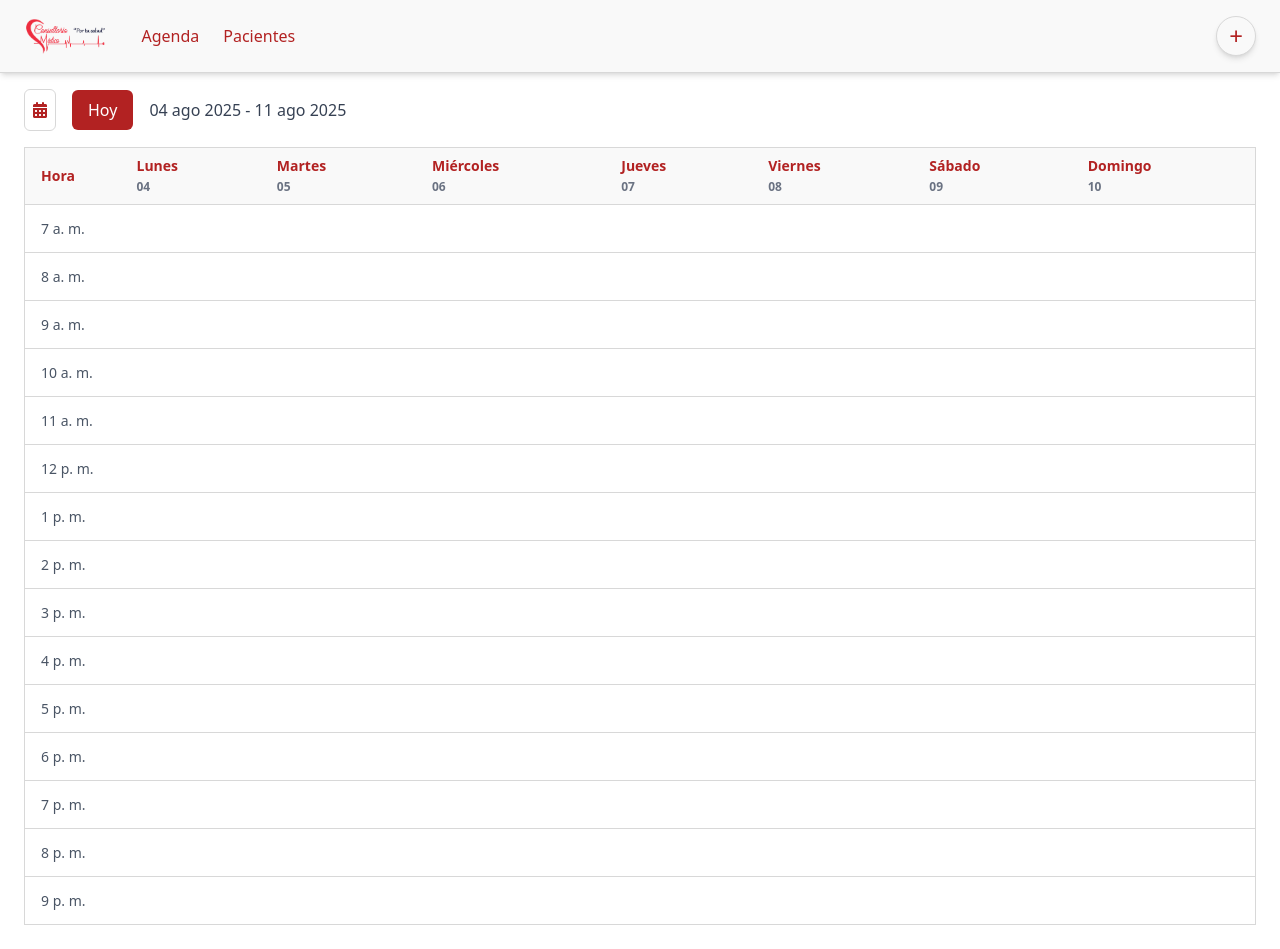
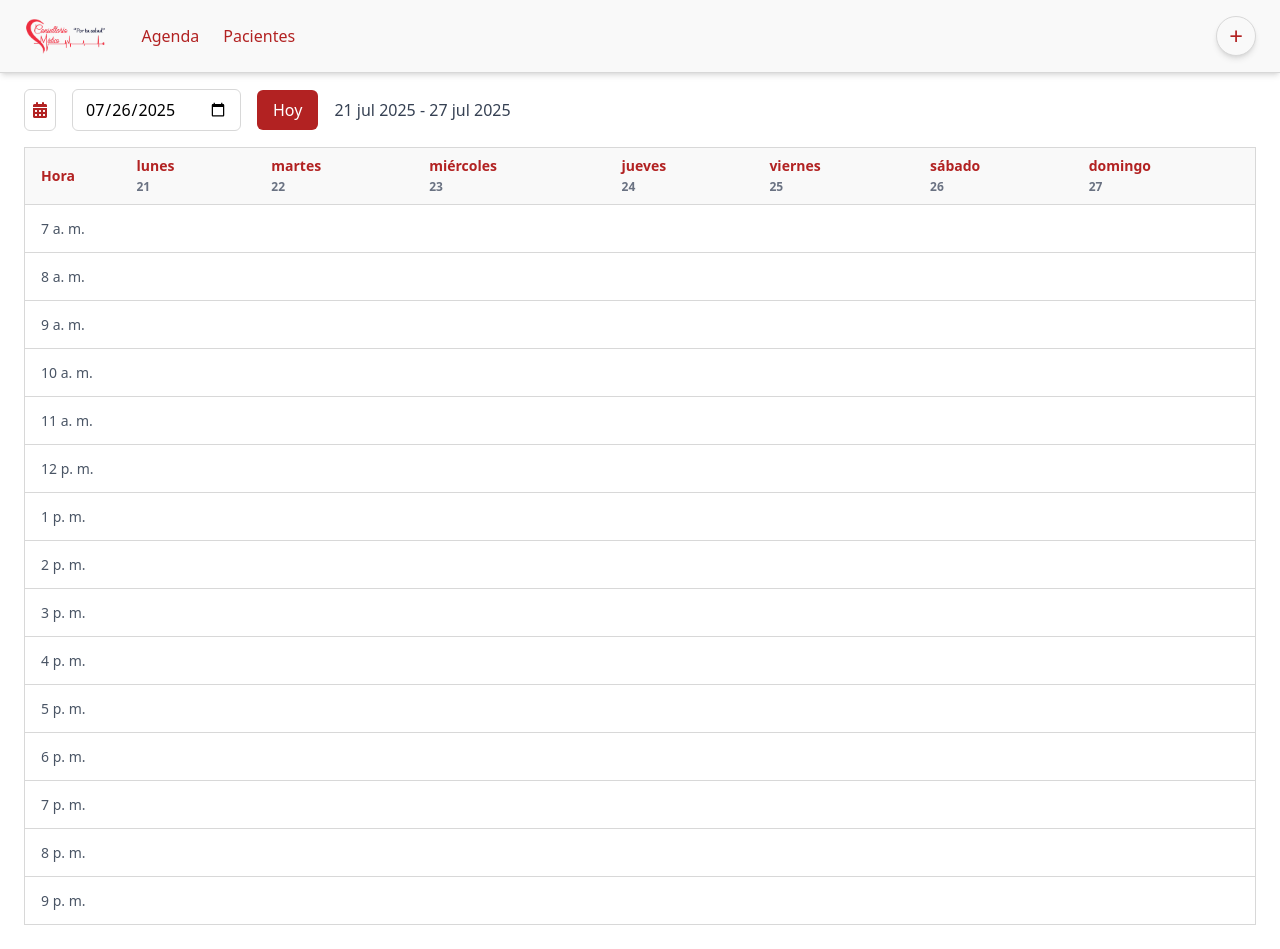
Before and after one commit to LSCasas/saludDigna, a Vue app: page /agenda in a window 1280 px wide. Built offline with nearby package versions, Linux system fonts and the light colour scheme.

Commit message:
FEAT/ add date-fns dependency and implement date selection in CalendarioHeader and CalendarioSemana components

```diff
--- a/package.json
+++ b/package.json
@@ -10,6 +10,7 @@
   },
   "dependencies": {
     "@tailwindcss/vite": "^4.1.11",
+    "date-fns": "^4.1.0",
     "tailwindcss": "^4.1.11",
     "vue": "^3.5.17",
     "vue-router": "^4.5.1"
--- a/src/components/CalendarioHeader.vue
+++ b/src/components/CalendarioHeader.vue
@@ -1,29 +1,68 @@
 <template>
   <div class="flex items-center gap-4 px-6 py-4">
-    <button
-      class="bg-white border border-[#D8D8D8] p-2 rounded-md text-[#B22222] hover:bg-[#F9F9F9]"
+    <label
+      for="inputFecha"
+      class="bg-white border border-[#D8D8D8] p-2 rounded-md text-[#B22222] hover:bg-[#F9F9F9] cursor-pointer"
     >
       <i class="fas fa-calendar-alt"></i>
-    </button>
+    </label>
+
+    <input
+      id="inputFecha"
+      type="date"
+      class="border border-[#D8D8D8] rounded-md px-3 py-2 focus:outline-none focus:ring-2 focus:ring-[#B22222]"
+      :value="fechaInput"
+      @change="cambiarFecha"
+    />
+
     <button
       class="bg-[#B22222] text-white px-4 py-2 rounded-md hover:opacity-90"
+      @click="irAHoy"
     >
       Hoy
     </button>
     <span class="text-gray-700 font-medium">
-      {{ fechaInicio }} - {{ fechaFin }}
+      {{ rangoTexto }}
     </span>
   </div>
 </template>
 
 <script>
+import { format, startOfWeek, endOfWeek } from "date-fns";
+import { es } from "date-fns/locale";
+
 export default {
   name: "CalendarioHeader",
-  data() {
-    return {
-      fechaInicio: "04 ago 2025",
-      fechaFin: "11 ago 2025",
-    };
+  props: {
+    fechaSeleccionada: {
+      type: Date,
+      required: true,
+    },
+  },
+  computed: {
+    rangoTexto() {
+      const inicio = startOfWeek(this.fechaSeleccionada, { weekStartsOn: 1 });
+      const fin = endOfWeek(this.fechaSeleccionada, { weekStartsOn: 1 });
+      return `${format(inicio, "dd MMM yyyy", { locale: es })} - ${format(
+        fin,
+        "dd MMM yyyy",
+        { locale: es }
+      )}`;
+    },
+    fechaInput() {
+      return format(this.fechaSeleccionada, "yyyy-MM-dd");
+    },
+  },
+  methods: {
+    cambiarFecha(event) {
+      const nuevaFecha = new Date(event.target.value);
+      if (!isNaN(nuevaFecha)) {
+        this.$emit("cambiar-fecha", nuevaFecha);
+      }
+    },
+    irAHoy() {
+      this.$emit("cambiar-fecha", new Date());
+    },
   },
 };
 </script>
--- a/src/components/CalendarioSemana.vue
+++ b/src/components/CalendarioSemana.vue
@@ -31,19 +31,31 @@
 </template>
 
 <script>
+import { startOfWeek, addDays, format } from "date-fns";
+import { es } from "date-fns/locale";
+
 export default {
   name: "CalendarioSemana",
+  props: {
+    fechaSeleccionada: {
+      type: Date,
+      required: true,
+    },
+  },
+  computed: {
+    diasSemana() {
+      const inicio = startOfWeek(this.fechaSeleccionada, { weekStartsOn: 1 });
+      return Array.from({ length: 7 }, (_, i) => {
+        const fecha = addDays(inicio, i);
+        return {
+          nombre: format(fecha, "EEEE", { locale: es }),
+          fecha: format(fecha, "dd", { locale: es }),
+        };
+      });
+    },
+  },
   data() {
     return {
-      diasSemana: [
-        { nombre: "Lunes", fecha: "04" },
-        { nombre: "Martes", fecha: "05" },
-        { nombre: "Miércoles", fecha: "06" },
-        { nombre: "Jueves", fecha: "07" },
-        { nombre: "Viernes", fecha: "08" },
-        { nombre: "Sábado", fecha: "09" },
-        { nombre: "Domingo", fecha: "10" },
-      ],
       horas: [
         "7 a. m.",
         "8 a. m.",
--- a/src/views/Agenda.vue
+++ b/src/views/Agenda.vue
@@ -1,8 +1,11 @@
 <template>
   <div>
     <Navbar />
-    <CalendarioHeader />
-    <CalendarioSemana />
+    <CalendarioHeader
+      :fechaSeleccionada="fechaSeleccionada"
+      @cambiar-fecha="actualizarFecha"
+    />
+    <CalendarioSemana :fechaSeleccionada="fechaSeleccionada" />
   </div>
 </template>
 
@@ -12,10 +15,21 @@ import CalendarioHeader from "../components/CalendarioHeader.vue";
 import CalendarioSemana from "../components/CalendarioSemana.vue";
 
 export default {
+  name: "CalendarioView",
   components: {
     Navbar,
     CalendarioHeader,
     CalendarioSemana,
   },
+  data() {
+    return {
+      fechaSeleccionada: new Date(),
+    };
+  },
+  methods: {
+    actualizarFecha(nuevaFecha) {
+      this.fechaSeleccionada = nuevaFecha;
+    },
+  },
 };
 </script>
```
Also changed, not shown: 1 other file (tests, documents, lock files or other folders).
